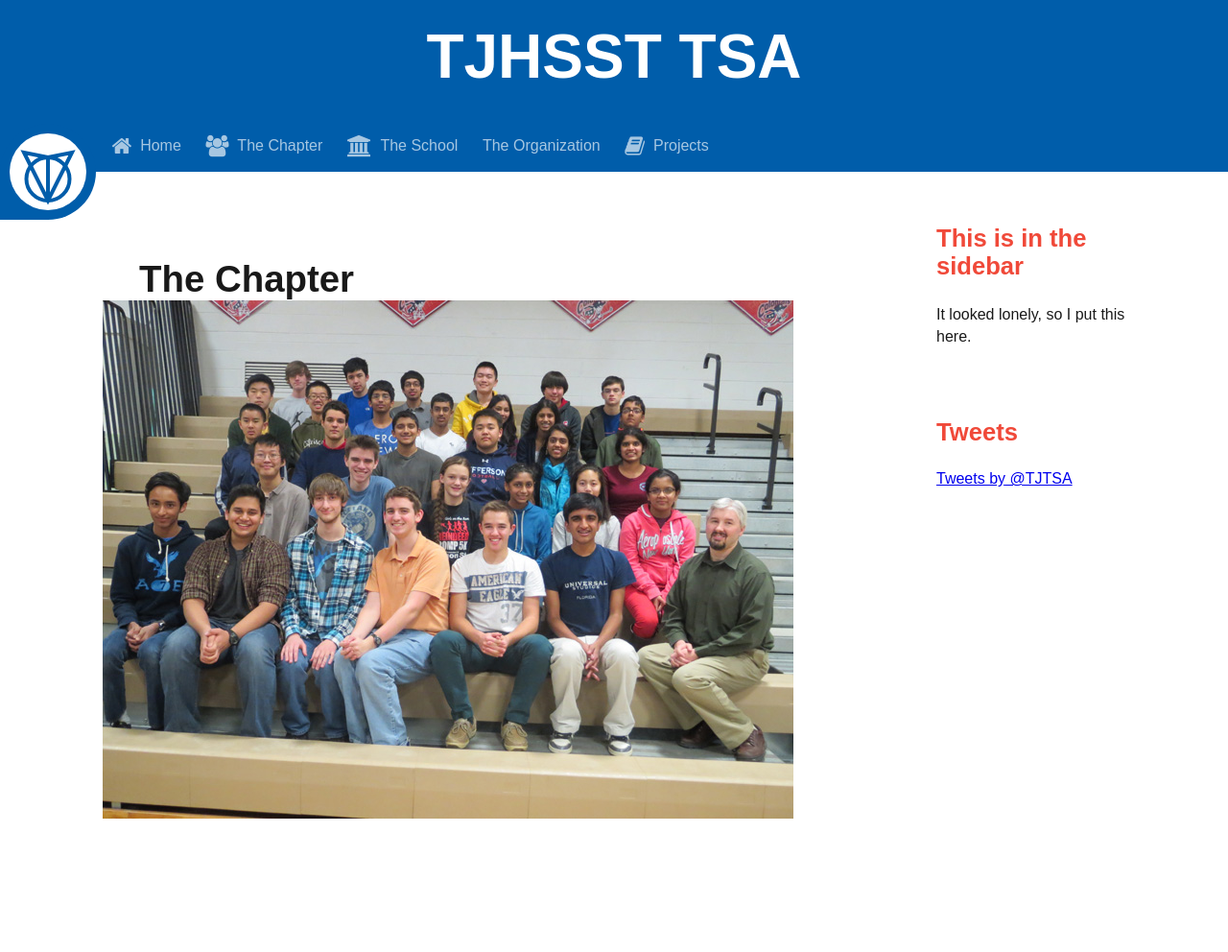
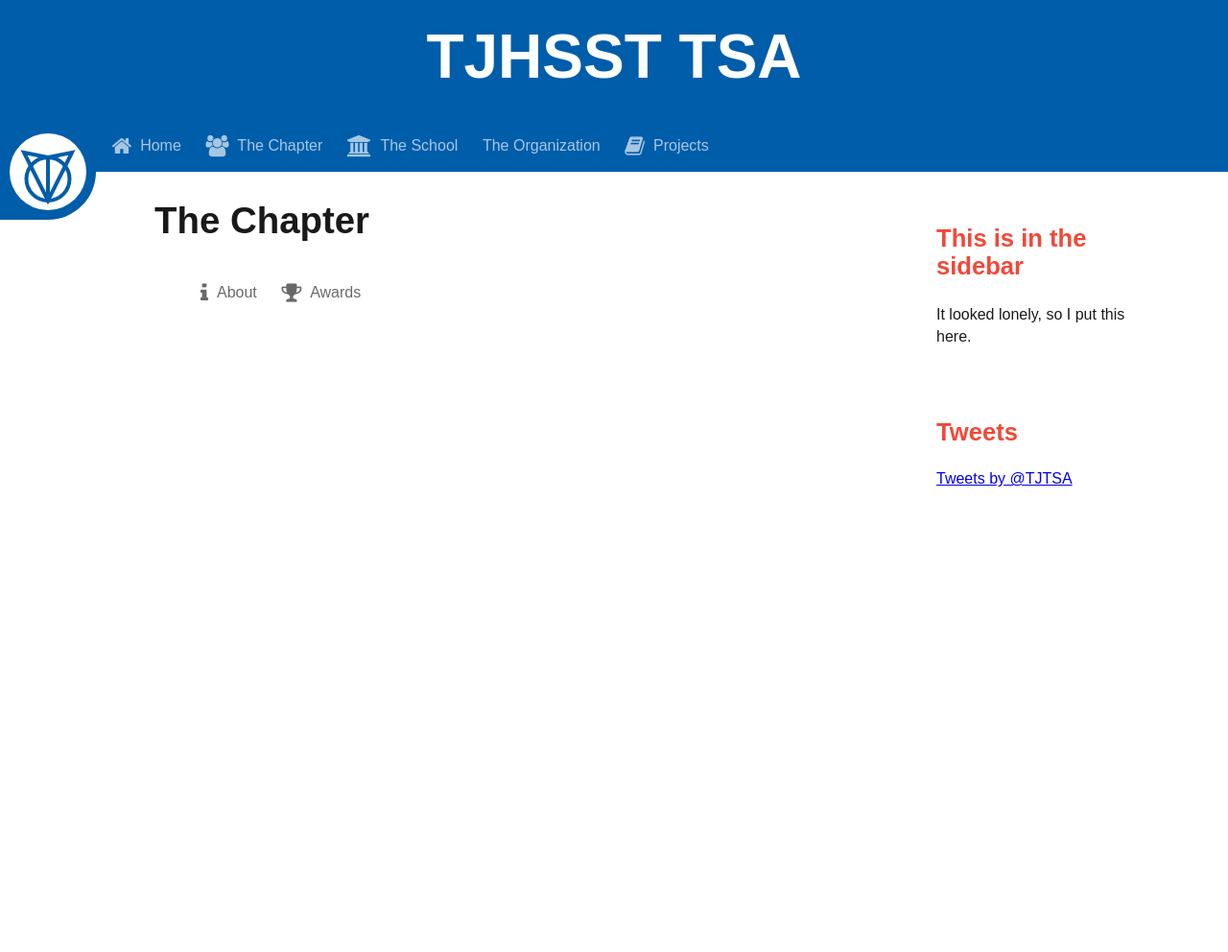
Before and after one commit to danster101/tj-tsa-web-15, a PHP site: page /chapter/index.php in a window 1280 px wide. Shown: the whole page at 96% size. Run offline with PHP 8.4, Linux system fonts and the light colour scheme; some libraries are stand-ins or nearby versions; some web fonts are replaced.

Commit message:
All sorts of things

```diff
--- a/chapter/index.php
+++ b/chapter/index.php
@@ -5,13 +5,26 @@
 		<?php make_header(); ?>
 		<?php make_sidebar(); ?>
 		<main>
-			<h2>The Chapter</h2>
+			<article>
+				<h2>The Chapter</h2>
 
-			<div class="member-info-widget">
-				<img src="../images/team-small.jpg" class="blur"/>
-				<img src="../images/team-small.jpg" class="sharp"/>
-				<div class="name-label">Name Here</div>
-			</div>
+				<nav class="page-subnav">
+					<ul>
+						<li load="about" class="active"><span class="fa nav-icon fa-info"></span>About</li>
+						<li load="awards"><span class="fa nav-icon fa-trophy"></span>Awards</li>
+					</ul>
+				</nav>
+
+				<div class="content"></div>
+			</article>
+
+			<!--<div class="member-info-widget">
+<img src="../images/team-small.jpg" class="blur"/>
+<img src="../images/team-small.jpg" class="sharp"/>
+<div class="name-label">Name Here</div>
+</div>-->
+
+
 		</main>
 		<?php make_footer(); ?>
 		<script>
--- a/css/style.css
+++ b/css/style.css
@@ -1,33 +1,33 @@
-/* line 17, C:/Users/Matthew/Dropbox/Programming/github/tj-tsa-web-15/css/style.scss */
+/* line 19, C:/Users/Matthew/Dropbox/Programming/github/tj-tsa-web-15/css/style.scss */
 * {
   box-sizing: border-box; }
 
-/* line 22, C:/Users/Matthew/Dropbox/Programming/github/tj-tsa-web-15/css/style.scss */
+/* line 24, C:/Users/Matthew/Dropbox/Programming/github/tj-tsa-web-15/css/style.scss */
 html, body {
   margin: 0px; }
 
-/* line 26, C:/Users/Matthew/Dropbox/Programming/github/tj-tsa-web-15/css/style.scss */
+/* line 28, C:/Users/Matthew/Dropbox/Programming/github/tj-tsa-web-15/css/style.scss */
 h1 {
   font-family: "Martel Sans", sans-serif; }
 
-/* line 34, C:/Users/Matthew/Dropbox/Programming/github/tj-tsa-web-15/css/style.scss */
+/* line 36, C:/Users/Matthew/Dropbox/Programming/github/tj-tsa-web-15/css/style.scss */
 h2, h3, h4, h5, h6 {
   font-family: "Magra", sans-serif; }
 
-/* line 38, C:/Users/Matthew/Dropbox/Programming/github/tj-tsa-web-15/css/style.scss */
+/* line 40, C:/Users/Matthew/Dropbox/Programming/github/tj-tsa-web-15/css/style.scss */
 body {
   margin-top: 12em;
   -webkit-transition: margin-top 400ms;
   transition: margin-top 400ms; }
 
-/* line 44, C:/Users/Matthew/Dropbox/Programming/github/tj-tsa-web-15/css/style.scss */
+/* line 46, C:/Users/Matthew/Dropbox/Programming/github/tj-tsa-web-15/css/style.scss */
 .flex {
   display: -webkit-box;
   display: -webkit-flex;
   display: -ms-flexbox;
   display: flex; }
 
-/* line 51, C:/Users/Matthew/Dropbox/Programming/github/tj-tsa-web-15/css/style.scss */
+/* line 53, C:/Users/Matthew/Dropbox/Programming/github/tj-tsa-web-15/css/style.scss */
 header {
   background: #005DAA;
   position: absolute;
@@ -37,14 +37,14 @@ header {
   padding: 1.4em 0px .4em;
   margin-bottom: 2.4em;
   z-index: 10; }
-  /* line 62, C:/Users/Matthew/Dropbox/Programming/github/tj-tsa-web-15/css/style.scss */
+  /* line 64, C:/Users/Matthew/Dropbox/Programming/github/tj-tsa-web-15/css/style.scss */
   header h1 {
     color: #FFFFFF;
     text-align: center;
     font-size: 4em;
     margin: 0px;
     height: 1.8em; }
-  /* line 70, C:/Users/Matthew/Dropbox/Programming/github/tj-tsa-web-15/css/style.scss */
+  /* line 72, C:/Users/Matthew/Dropbox/Programming/github/tj-tsa-web-15/css/style.scss */
   header #header-badge {
     width: 100px;
     height: 100px;
@@ -56,10 +56,10 @@ header {
     -ms-transform: translate(0px, 50%);
     transform: translate(0px, 50%);
     background: #005DAA; }
-  /* line 83, C:/Users/Matthew/Dropbox/Programming/github/tj-tsa-web-15/css/style.scss */
+  /* line 85, C:/Users/Matthew/Dropbox/Programming/github/tj-tsa-web-15/css/style.scss */
   header .flex {
     margin-left: 110px; }
-    /* line 86, C:/Users/Matthew/Dropbox/Programming/github/tj-tsa-web-15/css/style.scss */
+    /* line 88, C:/Users/Matthew/Dropbox/Programming/github/tj-tsa-web-15/css/style.scss */
     header .flex .title-secondary {
       width: 0px;
       color: #FFFFFF;
@@ -73,7 +73,7 @@ header {
       height: 1.4em;
       -webkit-transition: width 400ms 400ms, opacity 0ms 400ms, top 800ms, 400ms;
       transition: width 400ms 400ms, opacity 0ms 400ms, top 800ms, 400ms; }
-  /* line 108, C:/Users/Matthew/Dropbox/Programming/github/tj-tsa-web-15/css/style.scss */
+  /* line 110, C:/Users/Matthew/Dropbox/Programming/github/tj-tsa-web-15/css/style.scss */
   header nav {
     -webkit-box-flex: 1;
     -webkit-flex-grow: 1;
@@ -81,75 +81,86 @@ header {
     flex-grow: 1;
     width: 0px; }
 
-/* line 118, C:/Users/Matthew/Dropbox/Programming/github/tj-tsa-web-15/css/style.scss */
+/* line 120, C:/Users/Matthew/Dropbox/Programming/github/tj-tsa-web-15/css/style.scss */
 body.scroll-small-header header {
   position: fixed;
   top: -8em; }
-  /* line 122, C:/Users/Matthew/Dropbox/Programming/github/tj-tsa-web-15/css/style.scss */
+  /* line 124, C:/Users/Matthew/Dropbox/Programming/github/tj-tsa-web-15/css/style.scss */
   body.scroll-small-header header .return-to-top {
     opacity: 0.65;
     cursor: pointer; }
-    /* line 126, C:/Users/Matthew/Dropbox/Programming/github/tj-tsa-web-15/css/style.scss */
+    /* line 128, C:/Users/Matthew/Dropbox/Programming/github/tj-tsa-web-15/css/style.scss */
     body.scroll-small-header header .return-to-top:hover {
       opacity: 1; }
-/* line 132, C:/Users/Matthew/Dropbox/Programming/github/tj-tsa-web-15/css/style.scss */
+/* line 134, C:/Users/Matthew/Dropbox/Programming/github/tj-tsa-web-15/css/style.scss */
 body.scroll-small-header .title-secondary {
   width: 150px;
   font-size: 1.4em;
   top: 0em;
   opacity: 1; }
 
-/* line 140, C:/Users/Matthew/Dropbox/Programming/github/tj-tsa-web-15/css/style.scss */
+/* line 142, C:/Users/Matthew/Dropbox/Programming/github/tj-tsa-web-15/css/style.scss */
 main {
   float: left;
   width: 62.5%;
   margin-left: 8.33333%;
   margin-right: 4.16667%; }
-  /* line 146, C:/Users/Matthew/Dropbox/Programming/github/tj-tsa-web-15/css/style.scss */
+  /* line 148, C:/Users/Matthew/Dropbox/Programming/github/tj-tsa-web-15/css/style.scss */
   main article {
     padding: 1em; }
-    /* line 149, C:/Users/Matthew/Dropbox/Programming/github/tj-tsa-web-15/css/style.scss */
+    /* line 151, C:/Users/Matthew/Dropbox/Programming/github/tj-tsa-web-15/css/style.scss */
     main article h3 {
       color: rgba(0, 93, 170, 0.9);
       font-size: 2em;
       margin: 0px 0px 0px 2em; }
 
-/* line 157, C:/Users/Matthew/Dropbox/Programming/github/tj-tsa-web-15/css/style.scss */
+/* line 159, C:/Users/Matthew/Dropbox/Programming/github/tj-tsa-web-15/css/style.scss */
 h2 {
   font-size: 2.4em;
   color: rgba(0, 0, 0, 0.9);
-  margin: 2em 0px 0px 1em; }
+  margin: 0px 0px 1em 1em; }
 
-/* line 163, C:/Users/Matthew/Dropbox/Programming/github/tj-tsa-web-15/css/style.scss */
+/* line 165, C:/Users/Matthew/Dropbox/Programming/github/tj-tsa-web-15/css/style.scss */
 #sidebar {
   float: right;
   width: 20.83333%;
   margin-right: 4.16667%; }
-  /* line 168, C:/Users/Matthew/Dropbox/Programming/github/tj-tsa-web-15/css/style.scss */
+  /* line 170, C:/Users/Matthew/Dropbox/Programming/github/tj-tsa-web-15/css/style.scss */
   #sidebar article {
     padding: 1em; }
-    /* line 171, C:/Users/Matthew/Dropbox/Programming/github/tj-tsa-web-15/css/style.scss */
+    /* line 173, C:/Users/Matthew/Dropbox/Programming/github/tj-tsa-web-15/css/style.scss */
     #sidebar article h3 {
       color: rgba(238, 53, 36, 0.9);
       font-size: 1.6em; }
-    /* line 176, C:/Users/Matthew/Dropbox/Programming/github/tj-tsa-web-15/css/style.scss */
+    /* line 178, C:/Users/Matthew/Dropbox/Programming/github/tj-tsa-web-15/css/style.scss */
     #sidebar article p {
       font-size: 1em; }
 
-/* line 182, C:/Users/Matthew/Dropbox/Programming/github/tj-tsa-web-15/css/style.scss */
+/* line 184, C:/Users/Matthew/Dropbox/Programming/github/tj-tsa-web-15/css/style.scss */
 p {
   font-family: "Magra", sans-serif;
   font-size: 1.2em;
   line-height: 1.4em;
   color: rgba(0, 0, 0, 0.9); }
 
-/* line 189, C:/Users/Matthew/Dropbox/Programming/github/tj-tsa-web-15/css/style.scss */
+/* line 191, C:/Users/Matthew/Dropbox/Programming/github/tj-tsa-web-15/css/style.scss */
 nav {
   font-family: "Magra", sans-serif;
   font-size: 1em;
   color: #FFFFFF;
   fill: #FFFFFF; }
-  /* line 195, C:/Users/Matthew/Dropbox/Programming/github/tj-tsa-web-15/css/style.scss */
+  /* line 197, C:/Users/Matthew/Dropbox/Programming/github/tj-tsa-web-15/css/style.scss */
+  nav.page-subnav {
+    color: rgba(0, 0, 0, 0.9);
+    fill: rgba(0, 0, 0, 0.65);
+    padding-left: 80px; }
+    /* line 202, C:/Users/Matthew/Dropbox/Programming/github/tj-tsa-web-15/css/style.scss */
+    nav.page-subnav ul li {
+      background: transparent; }
+      /* line 205, C:/Users/Matthew/Dropbox/Programming/github/tj-tsa-web-15/css/style.scss */
+      nav.page-subnav ul li:hover {
+        background: rgba(0, 0, 0, 0.1); }
+  /* line 211, C:/Users/Matthew/Dropbox/Programming/github/tj-tsa-web-15/css/style.scss */
   nav ul {
     list-style-type: none;
     display: -webkit-box;
@@ -166,7 +177,7 @@ nav {
     flex-wrap: wrap;
     margin: 0px;
     padding: 0px; }
-    /* line 212, C:/Users/Matthew/Dropbox/Programming/github/tj-tsa-web-15/css/style.scss */
+    /* line 228, C:/Users/Matthew/Dropbox/Programming/github/tj-tsa-web-15/css/style.scss */
     nav ul li {
       margin-right: .8em;
       padding: .2em .4em;
@@ -185,23 +196,23 @@ nav {
       -webkit-transition-duration: 200ms;
       transition-duration: 200ms;
       opacity: 0.65; }
-      /* line 232, C:/Users/Matthew/Dropbox/Programming/github/tj-tsa-web-15/css/style.scss */
+      /* line 248, C:/Users/Matthew/Dropbox/Programming/github/tj-tsa-web-15/css/style.scss */
       nav ul li .nav-icon {
         font-size: 1.4em;
         margin-right: .4em; }
-        /* line 236, C:/Users/Matthew/Dropbox/Programming/github/tj-tsa-web-15/css/style.scss */
+        /* line 252, C:/Users/Matthew/Dropbox/Programming/github/tj-tsa-web-15/css/style.scss */
         nav ul li .nav-icon.fa {
           text-align: center; }
-      /* line 241, C:/Users/Matthew/Dropbox/Programming/github/tj-tsa-web-15/css/style.scss */
+      /* line 257, C:/Users/Matthew/Dropbox/Programming/github/tj-tsa-web-15/css/style.scss */
       nav ul li svg.nav-icon {
         width: 1.42857em;
         height: 1.4em; }
-      /* line 246, C:/Users/Matthew/Dropbox/Programming/github/tj-tsa-web-15/css/style.scss */
+      /* line 262, C:/Users/Matthew/Dropbox/Programming/github/tj-tsa-web-15/css/style.scss */
       nav ul li:hover {
         opacity: 1;
         background: rgba(255, 255, 255, 0.1); }
 
-/* line 254, C:/Users/Matthew/Dropbox/Programming/github/tj-tsa-web-15/css/style.scss */
+/* line 270, C:/Users/Matthew/Dropbox/Programming/github/tj-tsa-web-15/css/style.scss */
 .return-to-top {
   color: #FFFFFF;
   padding: .6em .8em;
@@ -213,18 +224,18 @@ nav {
   -webkit-transition-delay: 200ms;
   transition-delay: 200ms; }
 
-/* line 266, C:/Users/Matthew/Dropbox/Programming/github/tj-tsa-web-15/css/style.scss */
+/* line 282, C:/Users/Matthew/Dropbox/Programming/github/tj-tsa-web-15/css/style.scss */
 .blur {
   filter: blur(4px);
   -webkit-filter: blur(4px); }
 
-/* line 271, C:/Users/Matthew/Dropbox/Programming/github/tj-tsa-web-15/css/style.scss */
+/* line 287, C:/Users/Matthew/Dropbox/Programming/github/tj-tsa-web-15/css/style.scss */
 .member-info-widget {
   width: 720px;
   height: 540px;
   position: relative;
   overflow: hidden; }
-  /* line 277, C:/Users/Matthew/Dropbox/Programming/github/tj-tsa-web-15/css/style.scss */
+  /* line 293, C:/Users/Matthew/Dropbox/Programming/github/tj-tsa-web-15/css/style.scss */
   .member-info-widget img {
     position: absolute;
     left: 0px;
@@ -239,7 +250,7 @@ nav {
     transition-duration: 400ms;
     -webkit-transition-timing-function: cubic-bezier(.5, 0, .5, 1);
     transition-timing-function: cubic-bezier(.5, 0, .5, 1); }
-  /* line 293, C:/Users/Matthew/Dropbox/Programming/github/tj-tsa-web-15/css/style.scss */
+  /* line 309, C:/Users/Matthew/Dropbox/Programming/github/tj-tsa-web-15/css/style.scss */
   .member-info-widget .sharp:after {
     content: attr(data-name);
     font-family: "Magra", sans-serif; }
--- a/css/style.scss
+++ b/css/style.scss
@@ -7,6 +7,8 @@ $white-light: rgba($white, .1);
 $white-transparent: rgba($white, 0);
 $black-dark: rgba(0, 0, 0, .9);
 $black-fade: rgba(0, 0, 0, .65);
+$black-transparent: rgba(0, 0, 0, 0);
+$black-light: rgba(0, 0, 0, .1);
 $header-font-stack: "Martel Sans", sans-serif;
 $body-font-stack: "Magra", sans-serif;
 $transition-fast: 200ms;
@@ -157,7 +159,7 @@ main {
 h2 {
 	font-size: 2.4em;
 	color: $black-dark;
-	margin: 2em 0px 0px 1em;
+	margin: 0px 0px 1em 1em;
 }
 
 #sidebar {
@@ -191,6 +193,25 @@ nav {
 	font-size: 1em;
 	color: $white;
 	fill: $white;
+
+	&.page-subnav {
+		color: $black-fade;
+		fill: $black-fade;
+		padding-left: 80px;
+
+		ul li {
+			background: $black-transparent;
+
+			&.active {
+				background: $black-medium;
+				color: $black-dark;
+			}
+
+			&:hover {
+				background: $black-light
+			}
+		}
+	}
 
 	ul {
 		list-style-type: none;
```
Also changed, not shown: 1 other file.
